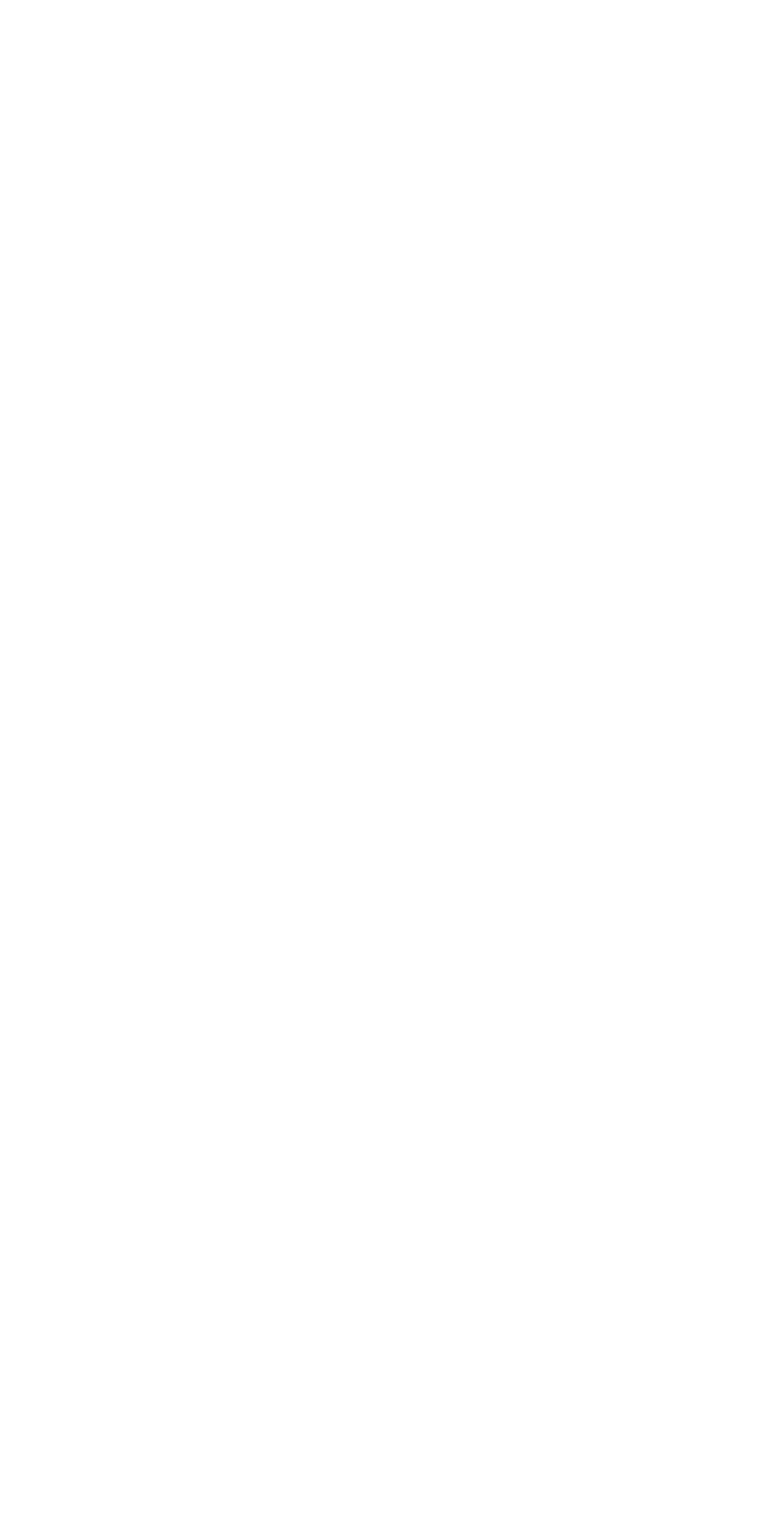
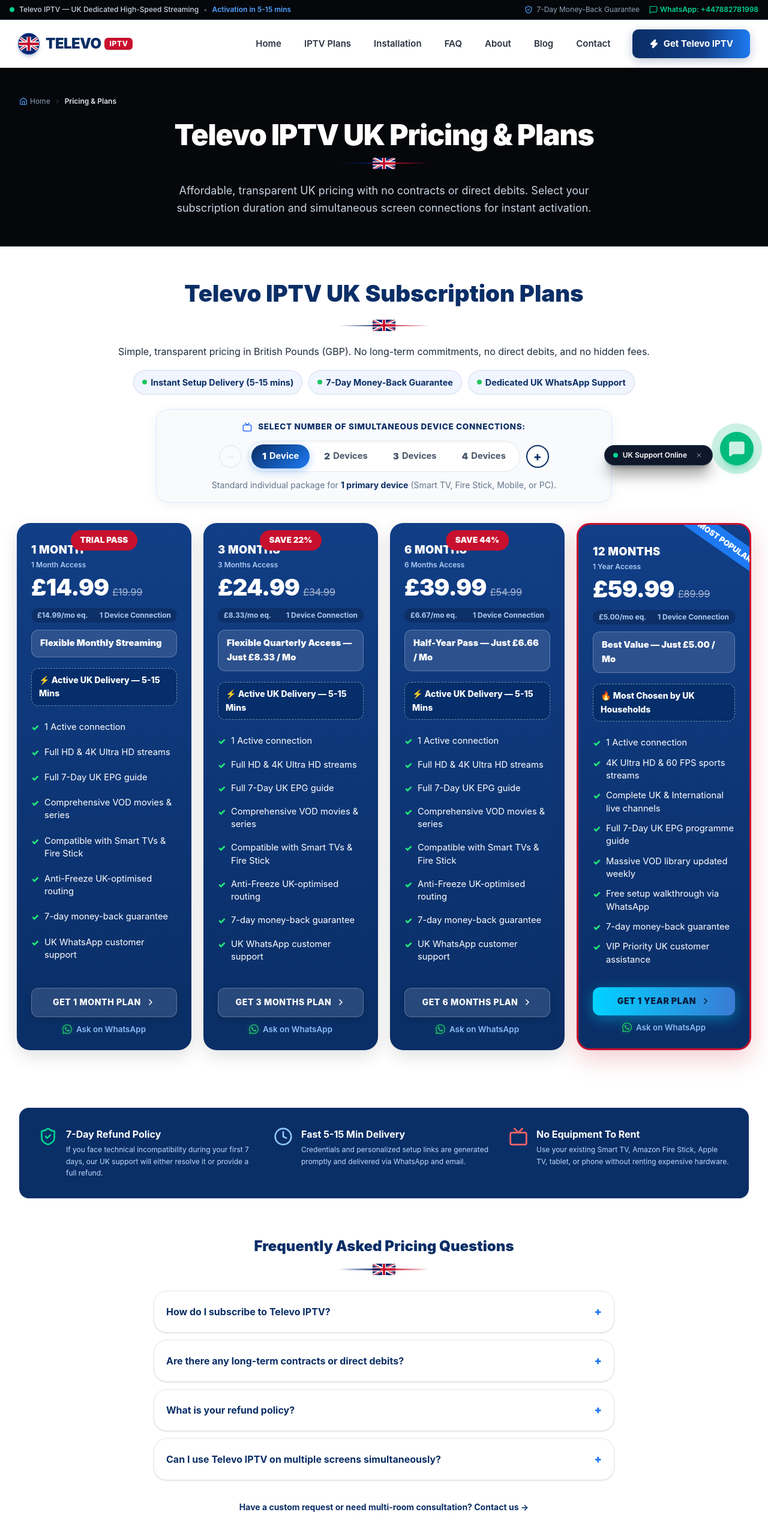
Before and after one commit to AIDATFARES/Televo-IPTV, a Next.js app: page /pricing in a window 1280 px wide. Before the commit this address had no page. Shown: the top 2566 px of the page at 60% size. Before the commit the page ends 800 px from the top, so only its background shows below. Built offline with nearby package versions, Linux system fonts and the light colour scheme.

Commit message:
feat: update logo icon with United Kingdom flag and build dedicated /pricing page

```diff
--- a/src/app/pricing/page.jsx
+++ b/src/app/pricing/page.jsx
@@ -1,5 +1,112 @@
-import { redirect } from 'next/navigation';
+'use client';
+
+import Link from 'next/link';
+import {
+  ShieldCheck,
+  Clock,
+  Tv,
+} from 'lucide-react';
+import Breadcrumbs from '../../components/Breadcrumbs';
+import PricingSection from '../../components/PricingSection';
+import { FAQ_DATA } from '../../data/config';
 
 export default function PricingPage() {
-  redirect('/subscription');
+  const breadcrumbsList = [
+    { name: 'Pricing & Plans', path: '/pricing' },
+  ];
+
+  return (
+    <div className="bg-white min-h-screen">
+      {/* Header banner */}
+      <div className="bg-[#05070B] text-white py-12 border-b border-blue-900/30">
+        <div className="max-w-7xl mx-auto px-4 sm:px-6 lg:px-8">
+          <Breadcrumbs items={breadcrumbsList} />
+          <div className="text-center max-w-3xl mx-auto mt-4">
+            <h1 className="text-3xl sm:text-5xl font-black text-white tracking-tight">
+              Televo IPTV UK Pricing &amp; Plans
+            </h1>
+            <div className="uk-underline"></div>
+            <p className="text-slate-300 text-base sm:text-lg leading-relaxed mt-2">
+              Affordable, transparent UK pricing with no contracts or direct debits. Select your subscription duration and simultaneous screen connections for instant activation.
+            </p>
+          </div>
+        </div>
+      </div>
+
+      {/* Unified Pricing Section with Device Counter (1, 3, 6, 12 Months) */}
+      <PricingSection />
+
+      {/* Guarantee & Features Bar */}
+      <div className="max-w-7xl mx-auto px-4 sm:px-6 lg:px-8 py-12">
+        <div className="p-8 rounded-2xl bg-[#0A2E66] text-white">
+          <div className="grid grid-cols-1 md:grid-cols-3 gap-6 text-center md:text-left">
+            <div className="flex flex-col md:flex-row items-center md:items-start gap-3.5">
+              <ShieldCheck className="w-8 h-8 text-emerald-400 shrink-0" />
+              <div>
+                <h3 className="font-bold text-white text-base">7-Day Refund Policy</h3>
+                <p className="text-xs text-blue-200 mt-1 leading-relaxed">
+                  If you face technical incompatibility during your first 7 days, our UK support will either resolve it or provide a full refund.
+                </p>
+              </div>
+            </div>
+
+            <div className="flex flex-col md:flex-row items-center md:items-start gap-3.5">
+              <Clock className="w-8 h-8 text-blue-300 shrink-0" />
+              <div>
+                <h3 className="font-bold text-white text-base">Fast 5-15 Min Delivery</h3>
+                <p className="text-xs text-blue-200 mt-1 leading-relaxed">
+                  Credentials and personalized setup links are generated promptly and delivered via WhatsApp and email.
+                </p>
+              </div>
+            </div>
+
+            <div className="flex flex-col md:flex-row items-center md:items-start gap-3.5">
+              <Tv className="w-8 h-8 text-red-400 shrink-0" />
+              <div>
+                <h3 className="font-bold text-white text-base">No Equipment To Rent</h3>
+                <p className="text-xs text-blue-200 mt-1 leading-relaxed">
+                  Use your existing Smart TV, Amazon Fire Stick, Apple TV, tablet, or phone without renting expensive hardware.
+                </p>
+              </div>
+            </div>
+          </div>
+        </div>
+
+        {/* Pricing FAQ Accordion */}
+        <div className="max-w-3xl mx-auto mt-16">
+          <h2 className="text-2xl font-black text-[#0A2E66] text-center mb-2">
+            Frequently Asked Pricing Questions
+          </h2>
+          <div className="uk-underline"></div>
+          <div className="space-y-3 mt-6">
+            {FAQ_DATA[1].items.map((item, idx) => (
+              <details
+                key={idx}
+                className="group rounded-xl border border-slate-200 bg-white p-5 shadow-sm open:shadow-md transition-shadow"
+              >
+                <summary className="font-bold text-sm sm:text-base text-[#0A2E66] cursor-pointer list-none flex items-center justify-between gap-4">
+                  <span>{item.question}</span>
+                  <span className="text-[#1D7AF2] font-black group-open:rotate-45 transition-transform text-lg">
+                    +
+                  </span>
+                </summary>
+                <p className="mt-3 text-sm text-slate-600 leading-relaxed border-t border-slate-100 pt-3">
+                  {item.answer}
+                </p>
+              </details>
+            ))}
+          </div>
+
+          <div className="text-center mt-8">
+            <Link
+              href="/contact"
+              className="inline-flex items-center gap-1.5 text-sm text-[#0A2E66] hover:text-[#1D7AF2] font-bold"
+            >
+              Have a custom request or need multi-room consultation? Contact us →
+            </Link>
+          </div>
+        </div>
+      </div>
+    </div>
+  );
 }
--- a/src/components/Logo.jsx
+++ b/src/components/Logo.jsx
@@ -23,15 +23,44 @@ export default function Logo({ size = 'default', showLink = true, variant = 'dar
 
   const content = (
     <div className="flex items-center gap-2.5 group select-none">
-      {/* Televo Custom TV & Streaming Icon (UK Flag Palette: Royal Navy, Bright Blue, British Red) */}
-      <div className={`relative ${iconSizes[size]} rounded-xl bg-gradient-to-br from-[#0A2E66] via-[#113E86] to-[#1D7AF2] border border-blue-400/40 flex items-center justify-center shadow-md shadow-blue-900/30 group-hover:scale-105 transition-transform duration-200`}>
-        {/* Screen inner */}
-        <div className="w-5/6 h-5/6 rounded-lg bg-[#05070B] border border-white/20 flex items-center justify-center relative overflow-hidden">
-          {/* Streaming Play Arrow in British Red */}
-          <div className="w-0 h-0 border-y-[5px] border-y-transparent border-l-[9px] border-l-[#C8102E] ml-0.5"></div>
-          {/* Signal Live Dot */}
-          <div className="absolute top-1 right-1 w-1.5 h-1.5 rounded-full bg-emerald-400 animate-pulse"></div>
-        </div>
+      {/* Official United Kingdom (Union Jack) Flag Icon */}
+      <div
+        className={`relative ${iconSizes[size]} rounded-xl overflow-hidden border border-blue-400/40 shadow-md shadow-blue-900/25 group-hover:scale-105 transition-transform duration-200 shrink-0 flex items-center justify-center bg-[#012169]`}
+        title="Televo IPTV - United Kingdom"
+      >
+        <svg
+          viewBox="0 0 60 40"
+          className="w-full h-full object-cover"
+          xmlns="http://www.w3.org/2000/svg"
+        >
+          {/* Blue background field */}
+          <rect width="60" height="40" fill="#012169" />
+
+          {/* White diagonal saltire (St Andrew) */}
+          <path d="M0,0 L60,40 M60,0 L0,40" stroke="#FFFFFF" strokeWidth="8" />
+
+          {/* Red diagonal saltire (St Patrick) */}
+          <path
+            d="M0,0 L27,18 M33,22 L60,40 M60,0 L33,18 M27,22 L0,40"
+            stroke="#C8102E"
+            strokeWidth="2.7"
+          />
+
+          {/* White central cross (St George wide border) */}
+          <path d="M30,0 V40 M0,20 H60" stroke="#FFFFFF" strokeWidth="13" />
+
+          {/* Red central cross (St George) */}
+          <path d="M30,0 V40 M0,20 H60" stroke="#C8102E" strokeWidth="7.5" />
+
+          {/* Inner subtle border for crisp contrast */}
+          <rect
+            width="60"
+            height="40"
+            fill="none"
+            stroke="rgba(255,255,255,0.25)"
+            strokeWidth="1.5"
+          />
+        </svg>
       </div>
 
       {/* Brand Text */}
@@ -39,7 +68,9 @@ export default function Logo({ size = 'default', showLink = true, variant = 'dar
         <span className={`font-black tracking-tight ${textColor} ${textSizes[size]}`}>
           TELEVO
         </span>
-        <span className={`font-extrabold uppercase rounded-md bg-[#C8102E] text-white shadow-sm ${badgeSizes[size]} tracking-wider`}>
+        <span
+          className={`font-extrabold uppercase rounded-md bg-[#C8102E] text-white shadow-sm ${badgeSizes[size]} tracking-wider`}
+        >
           IPTV
         </span>
       </div>
```
